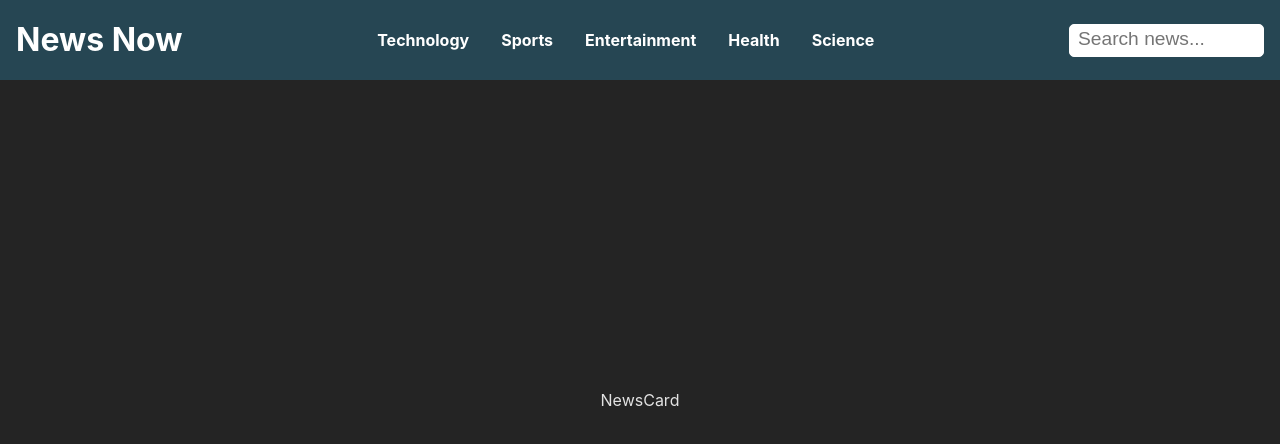
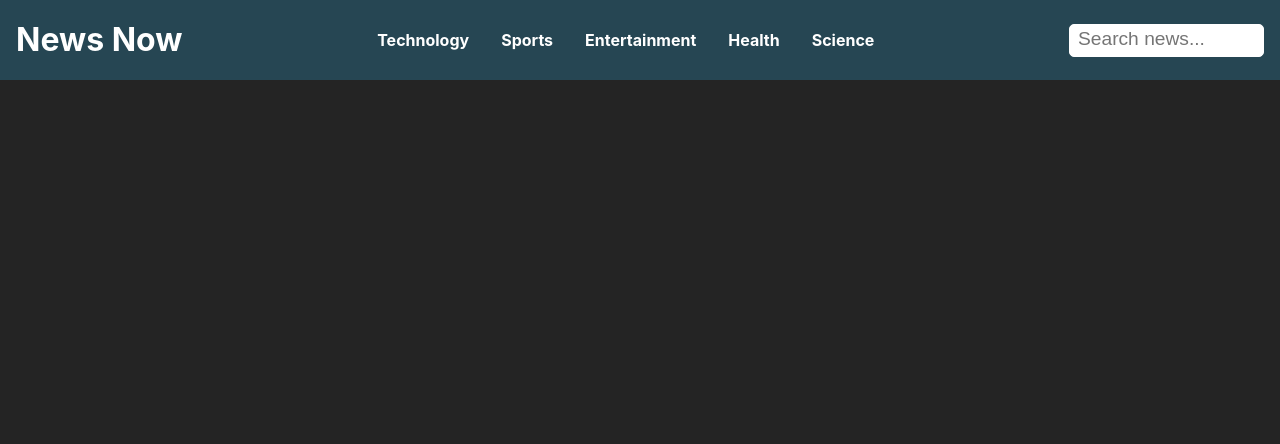
Before and after one commit to vnelai/News_Now, a React (Vite) app: page / in a window 1280 px wide. Shown: the top 444 px of the page. Built offline with nearby package versions, Linux system fonts and the light colour scheme.

Commit message:
Create state to hold news data

```diff
--- a/src/App.jsx
+++ b/src/App.jsx
@@ -1,8 +1,11 @@
-import Header from './components/header/Header'
-import NewsCard from './components/newsCard/NewsCard'
-import './App.css'
+import React, {useState, useEffect} from 'react'; // Import React modules
+import Header from './components/header/Header'; // Import Header component
+import NewsCard from './components/newsCard/NewsCard'; // Import NewsCard component
+import './App.css';
 
 function App() {
+  // Create state to hold news data
+  const [newsData, setNewsData] = useState([]);
 
 
   return (
--- a/src/components/newsCard/NewsCard.jsx
+++ b/src/components/newsCard/NewsCard.jsx
@@ -2,7 +2,14 @@ import React from 'react'
 
 function NewsCard() {
   return (
-    <div>NewsCard</div>
+    <div className='news-card'>
+        <img src="" alt="" />
+        <div className='news-card-details'>
+
+
+        </div>
+
+    </div>
   )
 }
 
```
